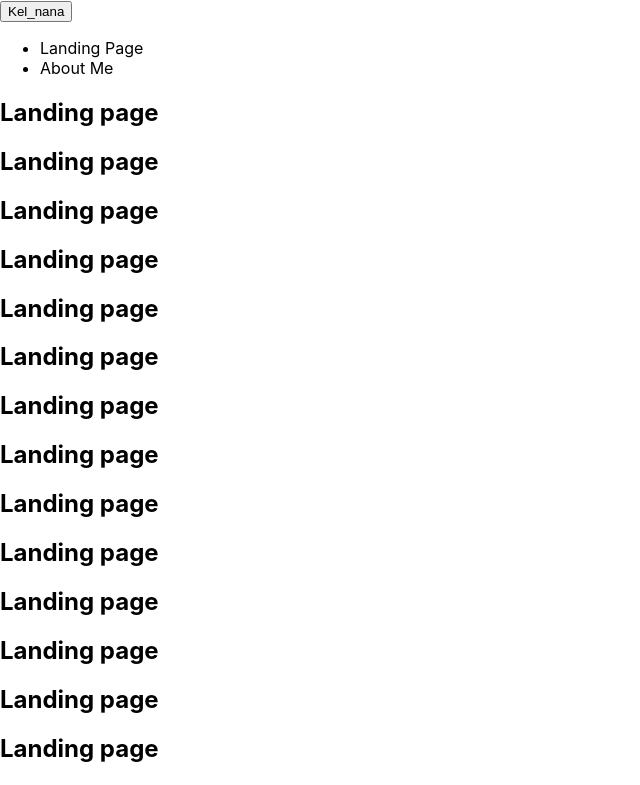
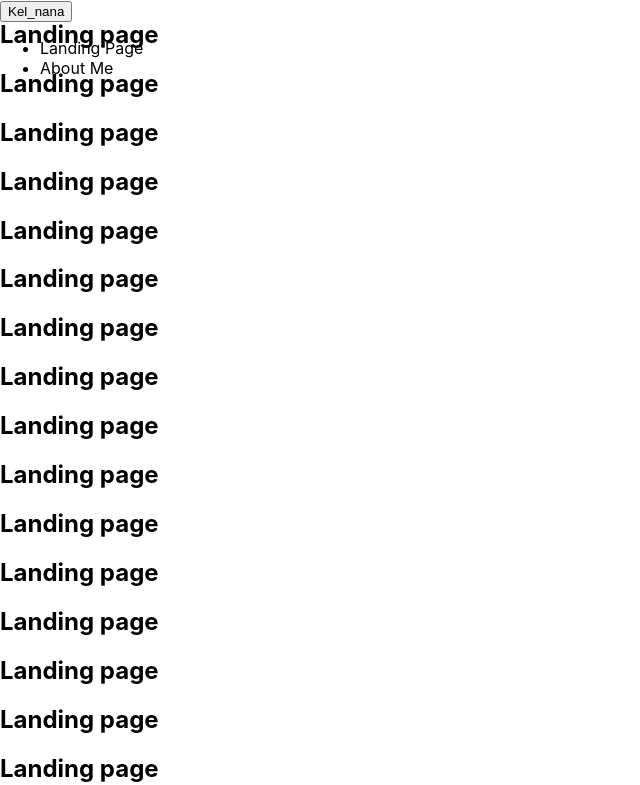
Before and after one commit to Kel-nana/kel_nana_portfolio, a React (Create React App) app: page / in a window 1280 px wide. Shown: the top 785 px of the page, without its empty margins (0-640 px from the left). Built offline with nearby package versions, Linux system fonts and the light colour scheme.

Commit message:
basic styling for the navbar

```diff
--- a/src/index.css
+++ b/src/index.css
@@ -15,3 +15,10 @@ code {
   font-family: source-code-pro, Menlo, Monaco, Consolas, 'Courier New',
     monospace;
 }
+
+.navbar {
+  position: fixed;
+  left: 0;
+  top: 0;
+  list-style: none;
+}
```
